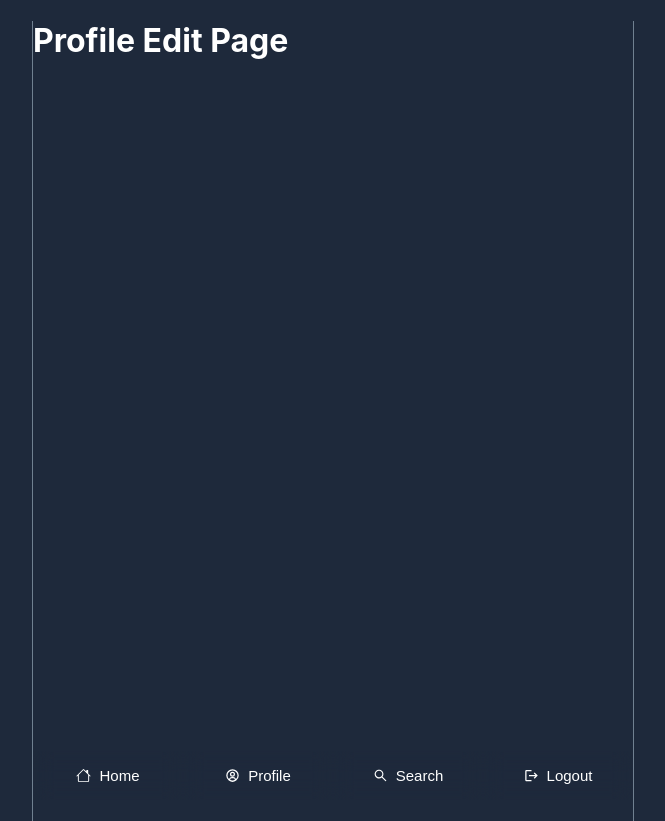
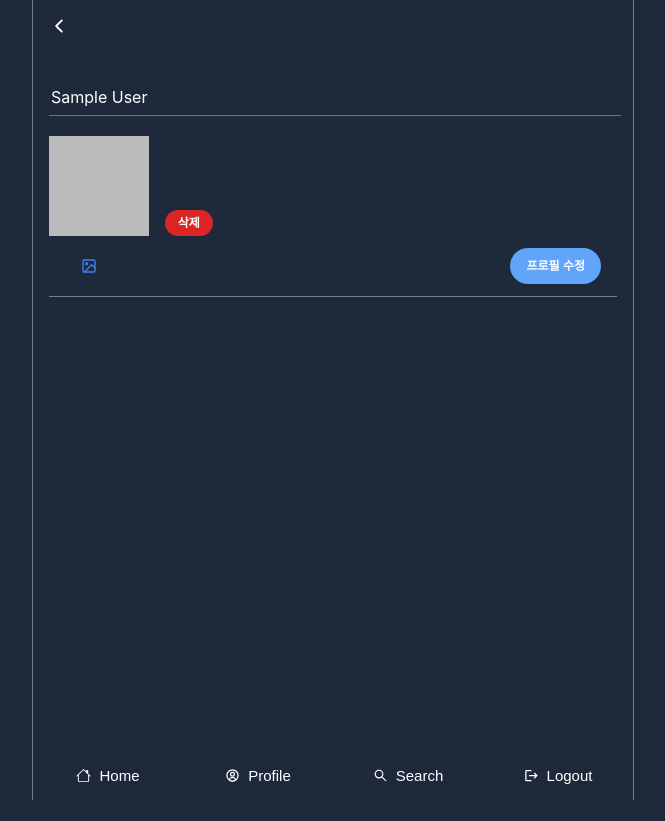
Before and after one commit to kabinny/react-ts-twitter, a React (Create React App) app: page /profile/edit in a window 1280 px wide. Shown: the whole page, without its empty margins (307-972 px from the left). After the commit the page ends 800 px from the top, so only its background shows below. Built offline with nearby package versions, Linux system fonts and the light colour scheme; no server answers; sample sign-in values are in the browser's storage.

Commit message:
프로필 이미지 업로드

```diff
--- a/src/index.scss
+++ b/src/index.scss
@@ -279,6 +279,23 @@
       background-color: $dangerDark;
     }
   }
+
+  &__profile {
+    padding: 16px;
+
+    .post-form__input {
+      border-bottom: 1px solid $gray;
+      padding: 8px 2px;
+      font-size: 16px;
+      width: 100%;
+      margin-bottom: 20px;
+
+      &:active,
+      &:focus {
+        border-bottom: 1px solid $white;
+      }
+    }
+  }
 }
 
 // post layout
@@ -498,3 +515,47 @@
     }
   }
 }
+
+// profile payout
+.profile {
+  display: flex;
+  padding: 0 1rem;
+  margin-top: 2.5rem;
+  justify-content: space-between;
+  align-items: center;
+
+  &__image {
+    border-radius: 50%;
+    width: 100px;
+    height: 100px;
+    object-fit: cover;
+    object-position: center;
+  }
+
+  &__btn {
+    @extend .button;
+    background-color: $primaryColor;
+
+    &:hover,
+    &:focus {
+      background-color: $activeBorder;
+    }
+  }
+
+  &__text {
+    padding: 0 1rem;
+    margin-top: 20px;
+  }
+
+  &__name {
+    font-size: 16px;
+    color: $white;
+    font-weight: 700;
+    margin-bottom: 4px;
+  }
+
+  &__email {
+    font-size: 14px;
+    color: $grayText;
+  }
+}
--- a/src/pages/profile/edit.tsx
+++ b/src/pages/profile/edit.tsx
@@ -1,3 +1,157 @@
+import PostHeader from 'components/posts/PostHeader'
+import AuthContext from 'context/AuthContext'
+import { updateProfile } from 'firebase/auth'
+import {
+  deleteObject,
+  getDownloadURL,
+  ref,
+  uploadString,
+} from 'firebase/storage'
+import { storage } from 'firebaseApp'
+import { useContext, useEffect, useState } from 'react'
+import { FiImage } from 'react-icons/fi'
+import { useNavigate } from 'react-router-dom'
+import { toast } from 'react-toastify'
+import { v4 as uuidv4 } from 'uuid'
+
+const STORAGE_DOWNLOAD_URL_STR = 'https://firebasestorage.googleapis.com'
+
 export default function ProfileEditPage() {
-  return <h1>Profile Edit Page</h1>
+  const [displayName, setDisplayName] = useState<string>('')
+  const [imageUrl, setImageUrl] = useState<string | null>(null)
+  const { user } = useContext(AuthContext)
+  const navigate = useNavigate()
+
+  const onChange = (e: React.ChangeEvent<HTMLInputElement>) => {
+    const {
+      target: { value },
+    } = e
+    setDisplayName(value)
+  }
+
+  const handleFileUpload = (e: any) => {
+    const {
+      target: { files },
+    } = e
+
+    const file = files?.[0]
+    const fileReader = new FileReader()
+    fileReader.readAsDataURL(file)
+    fileReader.onloadend = (e: any) => {
+      const { result } = e?.currentTarget
+      setImageUrl(result)
+    }
+  }
+
+  const handleDeleteImage = () => {
+    setImageUrl(null)
+  }
+
+  const onSubmit = async (e: any) => {
+    e.preventDefault()
+
+    let key = `${user?.uid}/${uuidv4()}`
+    const storageRef = ref(storage, key)
+    let newImageUrl = null
+
+    try {
+      // 기존 이미지 삭제
+      if (
+        user?.photoURL &&
+        user?.photoURL?.includes(STORAGE_DOWNLOAD_URL_STR)
+      ) {
+        const imageRef = ref(storage, user?.photoURL)
+        if (imageRef) {
+          await deleteObject(imageRef).catch((error) => {
+            console.log(error)
+          })
+        }
+      }
+
+      // 이미지 업로드
+      if (imageUrl) {
+        const data = await uploadString(storageRef, imageUrl, 'data_url')
+        newImageUrl = await getDownloadURL(data?.ref)
+      }
+
+      // 프로필 업데이트
+      if (user) {
+        await updateProfile(user, {
+          displayName: displayName || '',
+          photoURL: newImageUrl || '',
+        })
+          .then(() => {
+            toast.success('프로필이 업데이트 되었습니다.')
+            navigate('/profile')
+          })
+          .catch((error: Error) => {
+            console.log(error)
+          })
+      }
+    } catch (err: any) {
+      console.log(err)
+    }
+  }
+
+  useEffect(() => {
+    if (user?.photoURL) {
+      setImageUrl(user.photoURL)
+    }
+    if (user?.displayName) {
+      setDisplayName(user?.displayName)
+    }
+  }, [user?.displayName, user?.photoURL])
+
+  return (
+    <div className="post">
+      <PostHeader />
+
+      <form className="post-form" onSubmit={onSubmit}>
+        <div className="post-form__profile">
+          <input
+            type="text"
+            name="displayName"
+            className="post-form__input"
+            placeholder="이름"
+            onChange={onChange}
+            value={displayName}
+          />
+
+          {imageUrl && (
+            <div className="post-form__attachment">
+              <img src={imageUrl} alt="attachment" width={100} height={100} />
+              <button
+                type="button"
+                onClick={handleDeleteImage}
+                className="post-form__clear-btn"
+              >
+                삭제
+              </button>
+            </div>
+          )}
+
+          <div className="post-form__submit-area">
+            <div className="post-form__image-area">
+              <label htmlFor="file-input" className="post-form__file">
+                <FiImage className="post-form__file-icon" />
+              </label>
+            </div>
+            <input
+              type="file"
+              name="file-input"
+              id="file-input"
+              accept="image/*"
+              className="hidden"
+              onChange={handleFileUpload}
+            />
+            <input
+              type="submit"
+              value="프로필 수정"
+              className="post-form__submit-btn"
+            />
+          </div>
+        </div>
+      </form>
+    </div>
+  )
 }
--- a/src/pages/profile/index.tsx
+++ b/src/pages/profile/index.tsx
@@ -1,3 +1,87 @@
+import PostBox from 'components/posts/PostBox'
+import AuthContext from 'context/AuthContext'
+import {
+  collection,
+  onSnapshot,
+  orderBy,
+  query,
+  where,
+} from 'firebase/firestore'
+import { db } from 'firebaseApp'
+import { PostProps } from 'pages/home'
+import { useContext, useEffect, useState } from 'react'
+import { useNavigate } from 'react-router-dom'
+
+const PROFILE_DEFAULT_URL = '/logo512.png'
+
 export default function ProfilePage() {
-  return <h1>Profile Page</h1>
+  const [posts, setPosts] = useState<PostProps[]>([])
+  const { user } = useContext(AuthContext)
+  const navigate = useNavigate()
+
+  useEffect(() => {
+    if (user) {
+      let postsRef = collection(db, 'posts')
+      let postsQuer = query(
+        postsRef,
+        where('uid', '==', user.uid),
+        orderBy('createdAt', 'desc')
+      )
+
+      onSnapshot(postsQuer, (snapShot) => {
+        let dataObj = snapShot.docs.map((doc) => ({
+          ...doc.data(),
+          id: doc?.id,
+        }))
+
+        setPosts(dataObj as PostProps[])
+      })
+    }
+  }, [user])
+
+  return (
+    <div className="home">
+      <div className="home__top">
+        <div className="home__title">Profile</div>
+
+        {/* 프로필 영역 */}
+        <div className="profile">
+          <img
+            src={user?.photoURL || PROFILE_DEFAULT_URL}
+            alt="profile"
+            className="profile__image"
+            width={100}
+            height={100}
+          />
+          <button
+            type="button"
+            className="profile__btn"
+            onClick={() => navigate('/profile/edit')}
+          >
+            프로필 수정
+          </button>
+        </div>
+        <div className="profile__text">
+          <div className="profile__name">{user?.displayName || '사용자님'}</div>
+          <div className="profile__email">{user?.email}</div>
+        </div>
+
+        <div className="home__tabs">
+          <div className="home__tab home__tab--active">For You</div>
+          <div className="home__tab">Likes</div>
+        </div>
+
+        {/* 포스트 */}
+        <div className="post">
+          {posts?.length > 0 ? (
+            posts?.map((post) => <PostBox post={post} key={post.id} />)
+          ) : (
+            <div className="post__no-posts">
+              <div className="post__text">게시글이 없습니다.</div>
+            </div>
+          )}
+        </div>
+      </div>
+    </div>
+  )
 }
```
